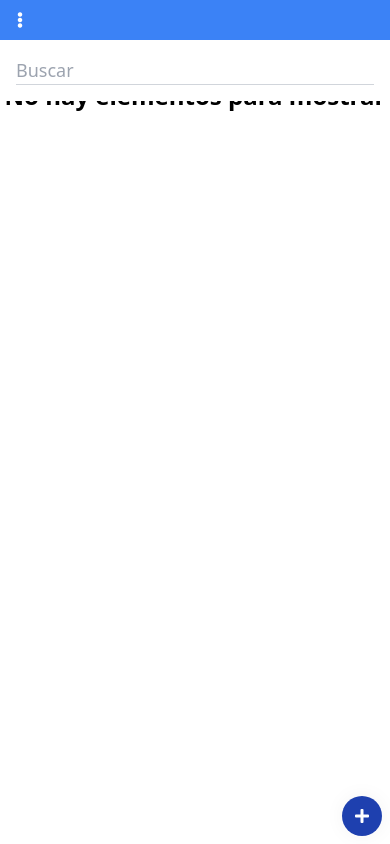
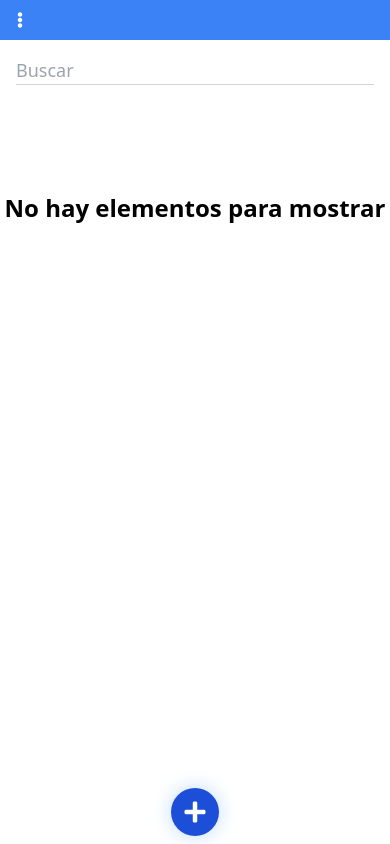
Before and after one commit to luigidicarlo/shoppalist, a React (Vite) app: page / in a window 390 px wide. Built offline with nearby package versions, Linux system fonts and the light colour scheme.

Commit message:
Better layout for mobile devices

```diff
--- a/src/App.tsx
+++ b/src/App.tsx
@@ -36,14 +36,14 @@ export const App = () => {
 			updateItem(itemToEdit.id, {
 				id: itemToEdit.id,
 				name: name.trim(),
-				quantity: String(Number(quantity)),
+				quantity: Number(quantity) ? String(Number(quantity)) : '1',
 				price: String(Number(price)),
 			});
 		} else {
 			const newItem = {
 				id: v4(),
 				name: name.trim(),
-				quantity: String(Number(quantity)),
+				quantity: Number(quantity) ? String(Number(quantity)) : '1',
 				price: String(Number(price)),
 			};
 			addItem(newItem);
@@ -65,9 +65,11 @@ export const App = () => {
 				<div className="fixed w-full">
 					<Header />
 					<FilterForm />
+					<ItemsTotal />
 				</div>
-				<ItemsTotal />
-				<Items setFormState={setFormState} />
+				<div className="pt-36">
+					<Items setFormState={setFormState} />
+				</div>
 				<AddItemButton />
 			</main>
 			<UploadModal />
--- a/src/components/Header/HeaderPopover.tsx
+++ b/src/components/Header/HeaderPopover.tsx
@@ -71,7 +71,7 @@ export const HeaderPopover: React.FC<IProps> = ({}) => {
 				<i className="fas fa-ellipsis-v"></i>
 			</Popover.Button>
 
-			<Popover.Panel className="absolute bottom-12 z-10 bg-white p-2 shadow-lg flex flex-col items-start justify-center gap-2 w-full">
+			<Popover.Panel className="absolute top-12 left-4 z-10 bg-white p-2 shadow-lg flex flex-col items-start justify-center gap-2 w-full">
 				{items.length > 0 && (
 					<button
 						className="text-red-600 mx-2 p-1 text-2xl flex items-center gap-2"
--- a/src/components/Items/AddItemButton.tsx
+++ b/src/components/Items/AddItemButton.tsx
@@ -5,19 +5,19 @@ export const AddItemButton: React.FC = () => {
 	const { openItemModal } = useModals();
 
 	return (
-		<div className="fixed bottom-2 right-2 flex items-center justify-end">
+		<div className="fixed bottom-2 left-0 w-full flex items-center justify-center">
 			<button
 				type="button"
 				className={`${buttonPrimaryStyles
 					.replace('rounded', 'rounded-full')
 					.replace(
 						'bg-blue-500',
-						'bg-blue-800'
-					)} p-2 shadow-customShadow flex items-center justify-center gap-2 h-10 w-10`}
+						'bg-blue-700'
+					)} p-2 shadow-customShadow shadow-blue-200 flex items-center justify-center gap-2 h-12 w-12`}
 				onClick={openItemModal}
 				title="Agregar Producto"
 			>
-				<i className="fas fa-plus"></i>
+				<i className="fas text-2xl fa-plus"></i>
 			</button>
 		</div>
 	);
--- a/src/components/Items/Items.tsx
+++ b/src/components/Items/Items.tsx
@@ -22,9 +22,9 @@ export const Items: React.FC<IProps> = ({ setFormState }) => {
 	};
 
 	return (
-		<ul className={`rounded flex-1 pt-16 overflow-y-auto w-full px-4${filteredItems.length > 0 && ' pb-12'}`}>
+		<ul className={`rounded flex-1 overflow-y-auto w-full px-4${filteredItems.length > 0 && ' pb-12'}`}>
 			{!filteredItems.length && (
-				<li className="flex items-center justify-center first:pt-4">
+				<li className="flex items-center justify-center first:pt-12">
 					<h2 className="text-2xl font-bold text-center">
 						No hay elementos para mostrar
 					</h2>
--- a/src/components/Modals/UploadModal.tsx
+++ b/src/components/Modals/UploadModal.tsx
@@ -18,6 +18,7 @@ export const UploadModal: React.FC = () => {
 		fileReader.onload = e => {
 			if (e.target) {
 				setItems(JSON.parse(String(e.target.result)));
+				closeUploadModal();
 			}
 		};
 		fileReader.readAsText(file as File);
```
Also changed, not shown: 4 other files (tests, documents, lock files or other folders).
